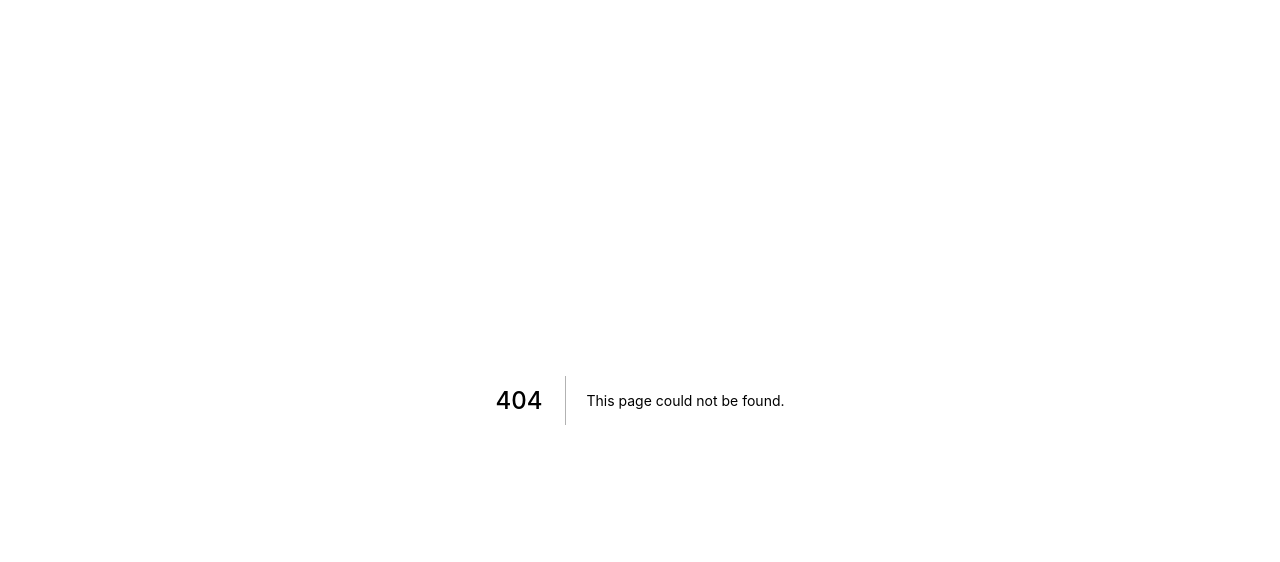
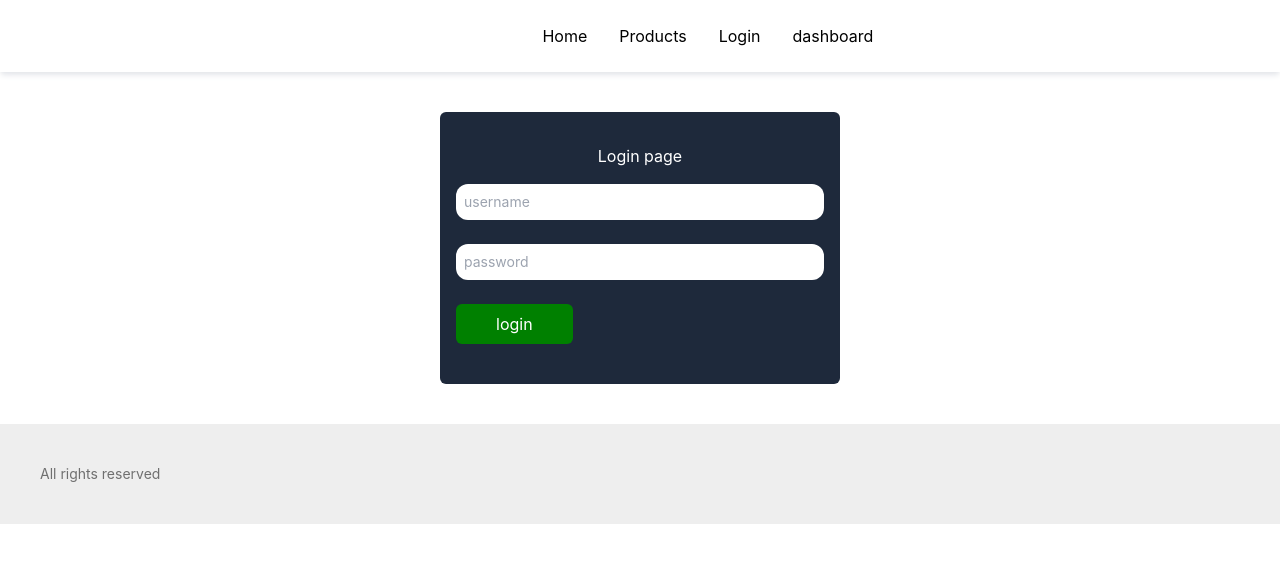
Before and after one commit to krfarshad/shop-nextjs-typescript, a Next.js app: page /login in a window 1280 px wide. Before the commit this address had no page. Shown: the top 562 px of the page. Built offline with nearby package versions, Linux system fonts and the light colour scheme.

Commit message:
create login page

```diff
--- a/components/cardProduct/CardProduct.tsx
+++ b/components/cardProduct/CardProduct.tsx
@@ -7,7 +7,7 @@ const CardProduct = ({ productInfo }: any) => {
 
           <div className="card-img">
             <figure className="text-center pt-1">
-            <Link href={`Products/${productInfo.id}`}>
+            <Link href={`products/${productInfo.id}`}>
               <Image
                 className="w-full"
                 src={productInfo.thumbnail}
--- a/components/header/menu/Menu.tsx
+++ b/components/header/menu/Menu.tsx
@@ -7,7 +7,13 @@ function Menu(){
                 <Link className="mx-4 dark:text-white" href="/">Home</Link>
             </li>
             <li className="mx-4 inline-block">
-                <Link className="mx-4 dark:text-white" href="/Products">Products</Link>
+                <Link className="mx-4 dark:text-white" href="/products">Products</Link>
+            </li>
+            <li className="mx-4 inline-block">
+                <Link className="mx-4 dark:text-white" href="/login">Login</Link>
+            </li>
+            <li className="mx-4 inline-block">
+                <Link className="mx-4 dark:text-white" href="/dashboard">dashboard</Link>
             </li>
         </ul>
      </nav>
--- a/pages/_app.tsx
+++ b/pages/_app.tsx
@@ -4,9 +4,7 @@ import '../styles/globals.css'
 
 function MyApp({ Component, pageProps }: AppProps) {
   return(
-    // <ThemeProvider enableSystem={true} attribute="class">
       <Component {...pageProps} />
-    // </ThemeProvider>
   )
 }
 export default MyApp
--- /dev/null
+++ b/pages/login/index.tsx
@@ -0,0 +1,30 @@
+import type { NextPage } from 'next'
+import Layout from '../../components/layout/Layout'
+
+const login:NextPage = () : any => {
+    return (
+        <>
+          <Layout>
+               <div className="login-wrapper p-10">
+                  <div className="login-box mx-auto w-full md:w-[400px] p-4 rounded-md bg-slate-800 ">
+                      <h1 className='m-4 text-center text-white'>Login page</h1>
+                      <form>
+                        <div className="field-control mb-6">
+                          <input type="text" name="username" id=" username " placeholder='username'  className='p-2 w-full rounded-xl text-sm text-state-900'/>
+                        </div>
+                        <div className="field-control mb-6">
+                          <input type="password" name="password" id=" password " placeholder='password'  className='p-2 w-full rounded-xl text-sm text-state-900'/>
+                        </div>
+                        <div className="field-control mb-6">
+                          <input type="submit" name="submit" id=" submit " value="login" className='py-2 px-10 mx-auto bg-[green] text-white rounded-md cursor-pointer'/>
+                        </div>
+                      </form>
+                  </div>
+               </div>
+          </Layout>
+        </>
+      )
+}
+
+
+export default login
```
Also changed, not shown: 1 other file (tests, documents, lock files or other folders).
